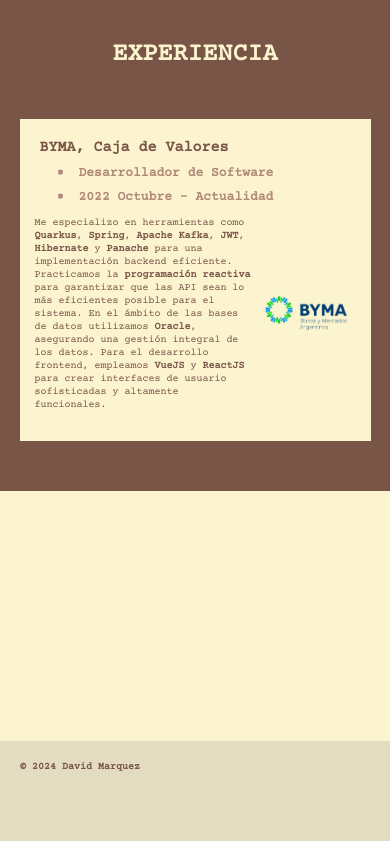
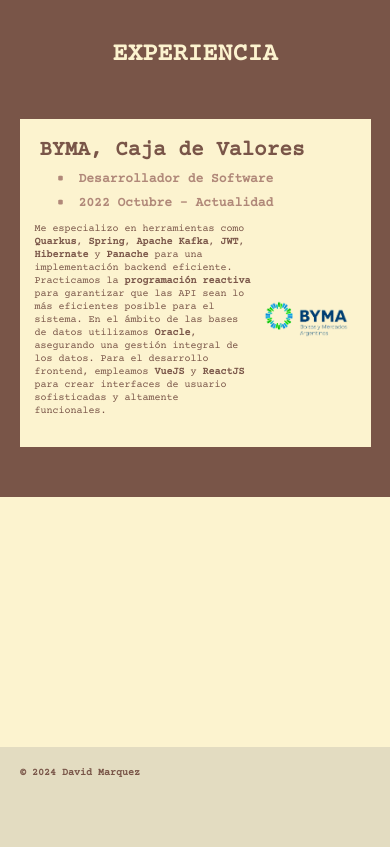
Before and after one commit to davidmarquez98/portafolio, a React (Vite) app: page /portafolio/about in a window 390 px wide. Shown: the part 1160-2007 px from the top of the page. Built offline with nearby package versions, Linux system fonts and the light colour scheme.

Commit message:
testing commits

```diff
--- a/src/views/page/about/about.css
+++ b/src/views/page/about/about.css
@@ -325,9 +325,7 @@
         gap: 2px;
     }
 
-    .trabajo-nombre{
-        font-size: 15px;
-    }
+
 
     .trabajo-secondary-titulo-container h3{
         font-size: 13px;
```
